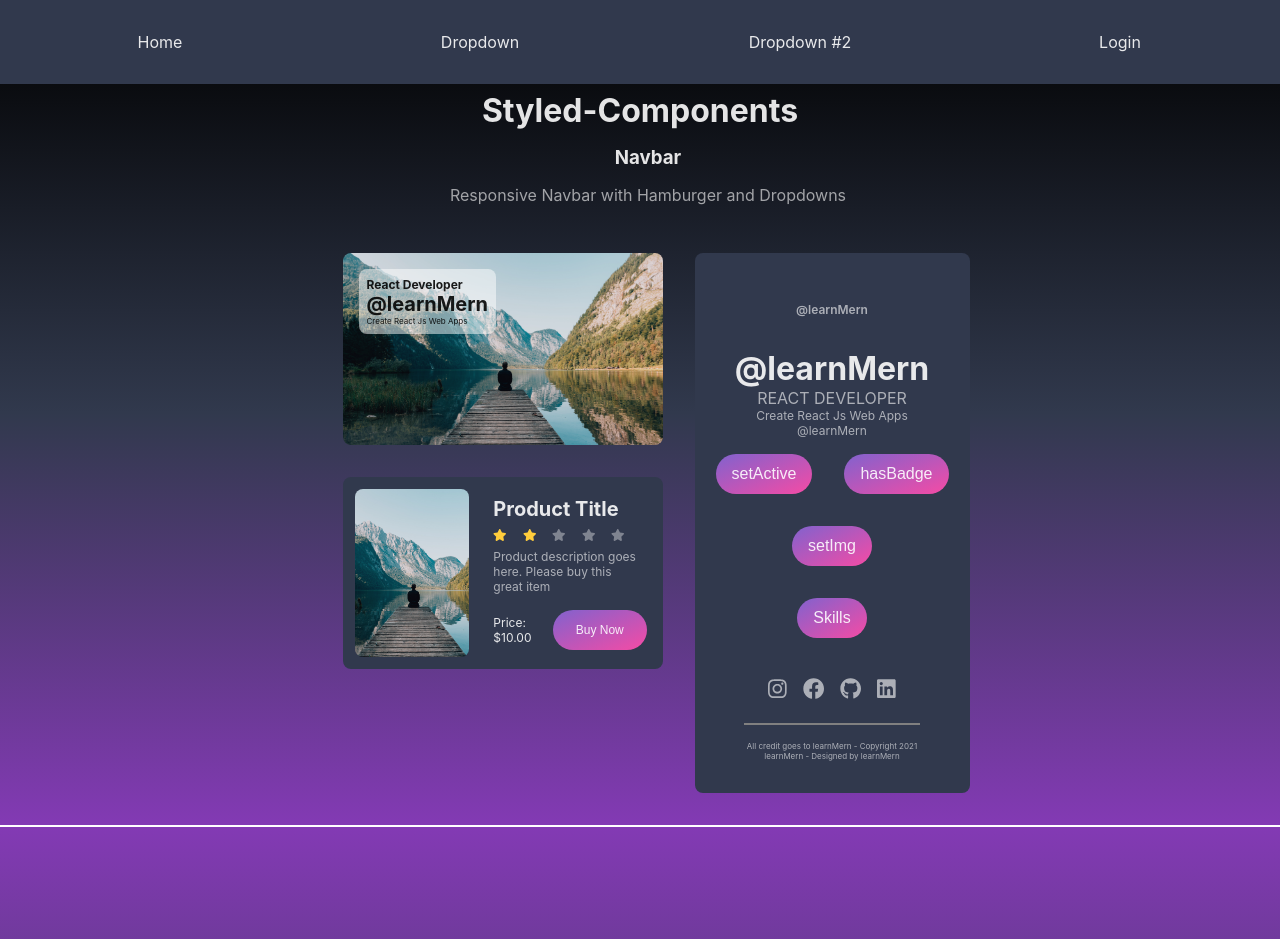
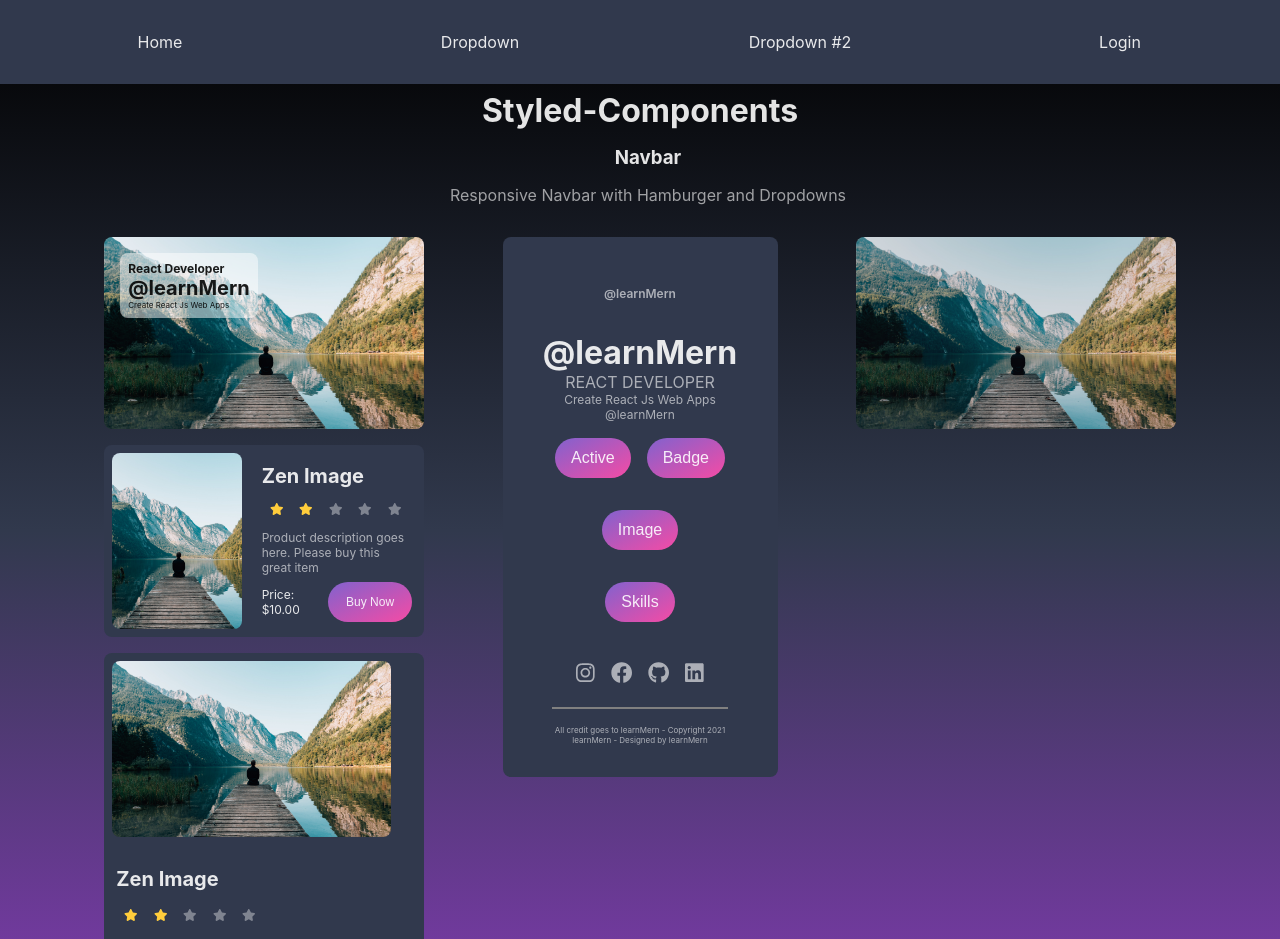
Before and after one commit to robyoung75/Styled-Component-Library, a React (Create React App) app: page / in a window 1280 px wide. Shown: the top 939 px of the page. Built offline with nearby package versions, Linux system fonts and the light colour scheme.

Commit message:
ProductCardFlip Initial Commit, styles

```diff
--- a/src/Components/App.js
+++ b/src/Components/App.js
@@ -9,6 +9,8 @@ import Navbar from "./Library/Navbar/Navbar";
 import ProfileCard from "./ProfileCard";
 import Login from "./Login";
 import BgCard from "./Library/BgCard/BgCard";
+import ProductCard from "./Library/ProductCard/ProductCard";
+import ProductCardFlip from "./Library/ProductCard/ProductCardFlip";
 
 //Styled Components Imports
 import {
@@ -28,15 +30,16 @@ import {
   handleCancel,
   handleSubmitUser,
 } from "../Assets/eventHandlers/eventHandlers";
-import ProductCard from "./Library/ProductCard/ProductCard";
 
 // App
 function App() {
   // State
+  // userData state
   const [firstName, setFirstName] = useState("@learn");
   const [lastName, setLastName] = useState("Mern");
   const [password, setPassword] = useState("");
   const [userName, setUserName] = useState("");
+
   const [userData, setUserData] = useState({
     firstName: firstName,
     lastName: lastName,
@@ -44,17 +47,29 @@ function App() {
     password: password,
     userImage: brighton,
   });
+  // Modal State
+  const [modalActive, setModalActive] = useState(false);
 
-  const [modalActive, setModalActive] = useState(false);
-  const [isActive, setActive] = useState(true);
+  // Avatar State
   const [avatarActive, setAvatarActive] = useState(false);
   const [hasBadge, setHasBadge] = useState(false);
-  const [skillsActive, setSkillsActive] = useState(false);
   const [hasImg, setHasImg] = useState(false);
 
+  // Navbar State
+  const [isActive, setActive] = useState(true);
+
+  // ProfileCard State
+  const [skillsActive, setSkillsActive] = useState(false);
+
+  // BgCard State
   const [bgCardImg, setbgCardImg] = useState(zen);
 
-  const [productRating, setProductRating] = useState(2)
+  // Product state for ProductCard
+  const [product, setProduct] = useState({
+    productTitle: "Zen Image",
+    productImage: zen,
+    productRating: 2,
+  });
 
   return (
     <StyledWrapper>
@@ -86,24 +101,26 @@ function App() {
           Responsive Navbar with Hamburger and Dropdowns
         </StyledP>
 
-        <StyledWrapper isFlex justifyContent="center">
+        <StyledWrapper
+          isFlex
+          width="100%"
+          justifyContent="space-evenly"
+          padding="1rem"
+        >
           <StyledWrapper
-            padding="1rem"
             isFlex
             flexDirection="column"
             alignItems="center"
             justifyContent="center"
           >
-            {" "}
-            <StyledWrapper margin="1rem">
-              {" "}
+            <StyledWrapper padding="0 0 .5rem 0">
               <BgCard src={bgCardImg}></BgCard>
             </StyledWrapper>
-
-
-
-            <StyledWrapper margin="1rem">
-              <ProductCard src={bgCardImg} productRating={productRating}></ProductCard>
+            <StyledWrapper padding=".5rem 0">
+              <ProductCard
+                src={product.productImage}
+                product={product}
+              ></ProductCard>
               <StyledP color="rgba(255,255,255,.6)">
                 {userData.userName}
               </StyledP>
@@ -111,9 +128,13 @@ function App() {
                 {userData.password}
               </StyledP>
             </StyledWrapper>
-
-
-
+            <StyledWrapper padding=".5rem 0">
+              <ProductCard
+                src={product.productImage}
+                product={product}
+                flexDirection="column"
+              ></ProductCard>
+            </StyledWrapper>
           </StyledWrapper>
 
           <ProfileCard
@@ -130,6 +151,8 @@ function App() {
             setHasImg={setHasImg}
             src={userData.userImage}
           ></ProfileCard>
+
+          <ProductCardFlip src={product.productImage}></ProductCardFlip>
         </StyledWrapper>
       </StyledWrapper>
 
--- a/src/Components/Library/ComponentStyles/ComponentStyles.js
+++ b/src/Components/Library/ComponentStyles/ComponentStyles.js
@@ -37,6 +37,7 @@ const sharedStyles = css`
   background: ${(props) => props.background};
   width: ${(props) => props.width};
   height: ${(props) => props.height};
+  min-height: ${props => props.minHeight};
   padding: ${(props) => props.padding};
   margin: ${(props) => props.margin};
   margin-bottom: ${(props) => props.marginBottom};
@@ -55,6 +56,9 @@ const sharedStyles = css`
   font-size: ${(props) => props.fontSize};
   color: ${(props) => props.color};
   opacity: ${(props) => props.opacity};
+  transition-delay: ${props => props.transitionDelay};
+
+  ${props => props.imgTrans ? "&:hover {opacity: .89}" : null}
 `;
 
 // shared styles for Typography, p, h1 - h6
@@ -97,7 +101,9 @@ const StyledImage = styled.img`
   height: 100%;
   border-radius: ${(props) => props.borderRadius};
   object-fit: cover;
-  opacity: 0.89;
+  opacity: ${props => props.opacity || "1"};
+
+
 
   ${(props) => (props.imgExp ? "&:hover {transform: scale(2); z-index: 1}" : null)}
 `;
--- a/src/Components/Library/ProductCard/ProductCard.js
+++ b/src/Components/Library/ProductCard/ProductCard.js
@@ -11,6 +11,7 @@ import {
 function ProductCard({
   src,
   price,
+  flexDirection,
   productRating,
   primaryColor,
   secondaryColor,
@@ -20,13 +21,10 @@ function ProductCard({
   width,
   height,
   background,
-  color,
-  fontSubTitle,
   fontBody,
   borderRadius,
-  title,
   body,
-  padding,
+  product,
 }) {
   return (
     <StyledWrapper
@@ -34,65 +32,60 @@ function ProductCard({
       isFlex
       background={background}
       width={width}
-      height={height}
-      position="relative"
-      padding={padding}
-      justifyContent="space-between"
       borderRadius={borderRadius}
+      flexDirection={flexDirection}
     >
       <StyledWrapper
         isFlex
-        height="100%"
-        width="80%"
+        height={height}
         borderRadius={borderRadius}
+        padding=".5rem"
       >
         <StyledImage src={src} borderRadius={borderRadius} imgExp></StyledImage>
       </StyledWrapper>
       <StyledWrapper
         isFlex
         flexDirection="column"
-        height="100%"
-        position="relative"
-        right="0px"
-        margin="0 0 0 1rem"
+        height={height}
+        justifyContent="space-evenly"
+        padding=".75rem"
       >
-        <Title
-          color={primaryColor}
-          padding=".5rem 0 0 .5rem"
-          fontSize={fontTitle}
-        >
-          {title}
-        </Title>
+        <StyledWrapper isFlex width="100%" padding=".25rem 0">
+          {" "}
+          <Title color={primaryColor} fontSize={fontTitle}>
+            {product.productTitle}
+          </Title>
+        </StyledWrapper>
 
         <StyledWrapper isFlex>
           {" "}
           <SocialIcon
             icon="star"
             size="xs"
-            color={productRating >= 1 ? starColor : tertiaryColor}
+            color={product.productRating >= 1 ? starColor : tertiaryColor}
           ></SocialIcon>
           <SocialIcon
             icon="star"
             size="xs"
-            color={productRating > 1 ? starColor : tertiaryColor}
+            color={product.productRating > 1 ? starColor : tertiaryColor}
           ></SocialIcon>
           <SocialIcon
             icon="star"
             size="xs"
-            color={productRating > 2 ? starColor : tertiaryColor}
+            color={product.productRating > 2 ? starColor : tertiaryColor}
           ></SocialIcon>
           <SocialIcon
             icon="star"
             size="xs"
-            color={productRating > 3 ? starColor : tertiaryColor}
+            color={product.productRating > 3 ? starColor : tertiaryColor}
           ></SocialIcon>
           <SocialIcon
             icon="star"
             size="xs"
-            color={productRating > 4 ? starColor : tertiaryColor}
+            color={product.productRating > 4 ? starColor : tertiaryColor}
           ></SocialIcon>
         </StyledWrapper>
-        <StyledWrapper isFlex padding="0 .5rem">
+        <StyledWrapper isFlex padding=".25rem 0">
           {" "}
           <StyledP color={secondaryColor} fontSize={fontBody}>
             {body}
@@ -101,22 +94,14 @@ function ProductCard({
 
         <StyledWrapper
           isFlex
+          width="100%"
           alignItems="center"
           justifyContent="space-between"
-          position="absolute"
-          top="70%"
-          width="100%"
         >
-          <StyledP padding=".5rem" color={primaryColor} fontSize={fontBody}>
+          <StyledP color={primaryColor} fontSize={fontBody}>
             Price: {price}
           </StyledP>
-          <Button
-            isFlex
-            width="80%"
-            padding="0 .75rem"
-            margin="0 .25rem"
-            fontSize={fontBody}
-          >
+          <Button isFlex width="60%" fontSize={fontBody} margin="0px">
             Buy Now
           </Button>
         </StyledWrapper>
@@ -129,7 +114,6 @@ ProductCard.defaultProps = {
   background: "#31394d",
   width: "20rem",
   height: "12rem",
-  padding: ".75rem",
   primaryColor: "rgba(255,255,255,.89)",
   secondaryColor: "rgba(255,255,255,.6)",
   tertiaryColor: "rgba(255,255,255,.38)",
@@ -139,7 +123,6 @@ ProductCard.defaultProps = {
   fontBody: ".75rem",
   borderRadius: ".5rem",
   title: "Product Title",
-  subTitle: "React Developer",
   body: "Product description goes here. Please buy this great item",
   price: "$10.00",
 };
--- /dev/null
+++ b/src/Components/Library/ProductCard/ProductCardFlip.js
@@ -0,0 +1,71 @@
+import React from "react";
+import Button from "../Button/Button";
+
+import {
+  StyledImage,
+  StyledP,
+  StyledWrapper,
+  Title,
+} from "../ComponentStyles/ComponentStyles";
+import ProductCard from "./ProductCard";
+
+function ProductCardFlip({
+  src,
+  primaryColor,
+  secondaryColor,
+  tertiaryColor,
+  title,
+  body,
+  price,
+}) {
+  return (
+    <StyledWrapper
+      isFlex
+      position="relative"
+      width="20rem"
+      height="12rem"
+      flexDirection="column"
+    >
+      <StyledWrapper
+        isFlex
+        imgTrans
+        position="absolute"
+        width="100%"
+        height="100%"
+        background="#31394d"
+        transitionDelay=".3s"
+        borderRadius=".5rem"
+        zIndex="10"
+        opacity="0"
+        flexDirection="column"
+        justifyContent="center"
+        alignItems="center"
+        padding=".75rem"
+      >
+        <Title color={primaryColor}>{title}</Title>
+        <StyledWrapper isFlex width="80%" margin=".5rem">
+          {" "}
+          <StyledP color={secondaryColor}>{body}</StyledP>
+        </StyledWrapper>
+
+        <Button>Buy Now</Button>
+      </StyledWrapper>
+
+      <StyledWrapper isFlex width="100%" height="100%" position="relative">
+        <StyledImage src={src} borderRadius=".5rem" opacity=".89"></StyledImage>
+      </StyledWrapper>
+    </StyledWrapper>
+  );
+}
+
+ProductCardFlip.defaultProps = {
+  primaryColor: "rgba(255,255,255,.89)",
+  secondaryColor: "rgba(255,255,255,.6)",
+  tertiaryColor: "rgba(255,255,255,.38)",
+  title: "Product Title",
+  subTitle: "React Developer",
+  body: "Product description goes here. Please buy this great item",
+  price: "$10.00",
+};
+
+export default ProductCardFlip;
--- a/src/Components/ProfileCard.js
+++ b/src/Components/ProfileCard.js
@@ -5,7 +5,11 @@ import Avatar from "./Library/Avatar/Avatar";
 import Meter from "./Library/Meter/Meter";
 import SocialIcon from "./Library/SocialIcon/SocialIcon";
 
-import { Title, StyledP, StyledWrapper } from "./Library/ComponentStyles/ComponentStyles";
+import {
+  Title,
+  StyledP,
+  StyledWrapper,
+} from "./Library/ComponentStyles/ComponentStyles";
 
 import { handleEvent } from "../Assets/eventHandlers/eventHandlers";
 
@@ -46,7 +50,6 @@ function ProfileCard({
       flexDirection="column"
       alignItems="center"
       justifyContent="center"
-      margin="2rem 0"
       padding="1rem"
       background="#31394d"
       borderRadius=".5rem"
@@ -73,20 +76,22 @@ function ProfileCard({
       </StyledP>
       <StyledWrapper isFlex justifyContent="space-evenly">
         <Button
+          margin="1rem .5rem"
           onClick={(e) => {
             e.preventDefault();
             handleEvent(avatarActive, setAvatarActive);
           }}
         >
-          {avatarActive ? "notActive" : "setActive"}
+          {avatarActive ? "Not Active" : "Active"}
         </Button>
         <Button
+          margin="1rem .5rem"
           onClick={(e) => {
             e.preventDefault();
             handleEvent(hasBadge, setHasBadge);
           }}
         >
-          {hasBadge ? "noBadge" : "hasBadge"}
+          {hasBadge ? "No Badge" : "Badge"}
         </Button>
       </StyledWrapper>
       <StyledWrapper
@@ -101,7 +106,7 @@ function ProfileCard({
             handleEvent(hasImg, setHasImg);
           }}
         >
-          {hasImg ? "noImg" : "setImg"}
+          {hasImg ? "No Image" : "Image"}
         </Button>
         <Button
           onClick={(e) => {
```
